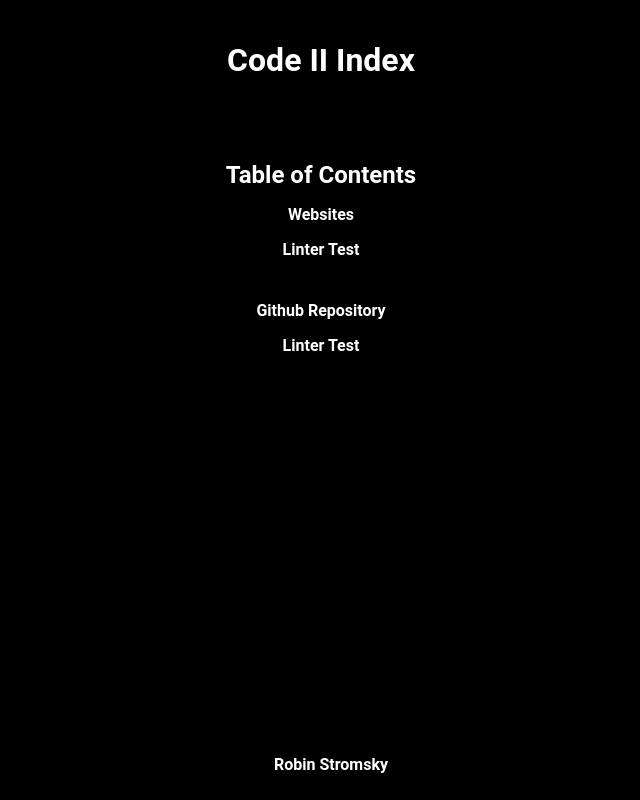
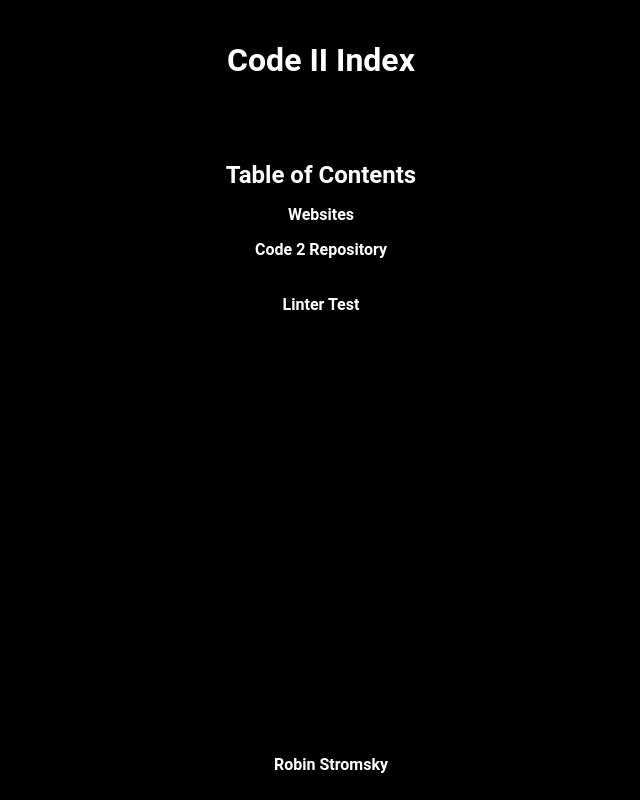
Before and after one commit to rbnsky/code2, a website: page index.html in a window 1280 px wide. Shown: the whole page, without its empty margins (319-959 px from the left). Drawn offline with Linux system fonts and the light colour scheme.

Commit message:
github on index

```diff
--- a/index.html
+++ b/index.html
@@ -15,10 +15,9 @@
     <nav>
         <h2>Table of Contents</h2>
     <p>Websites</p>
-        <ul>
-            <li><a href="Websites/LinterTest/main.html">Linter Test</a></li>
-        </ul>
-        <p>Github Repository</p>
+    <ul>
+        <li><a href="https://github.com/rbnsky/Code2/tree/main">Code 2 Repository</a></li>
+    </ul>
         <ul>
             <li><a href="Websites/LinterTest/main.html">Linter Test</a></li>
         </ul>
```
